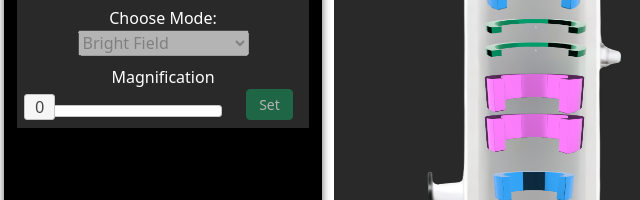
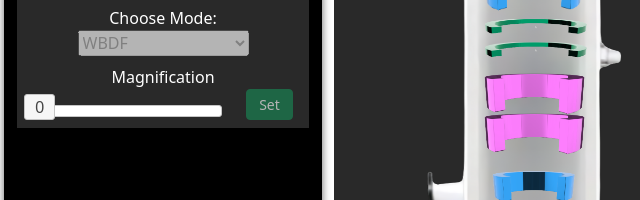
Before and after one commit to virtual-labs/exp-advanced-imaging-in-tem-iitk, a plain HTML site: page experiment/simulation/iframes/simulator.html in a window 1280 px wide. Shown: the part 431-631 px from the top of the page, 0-640 px from the left. Drawn offline with nearby package versions, Linux system fonts and the light colour scheme.

Commit message:
simulation updated

```diff
--- a/experiment/simulation/iframes/simulator.html
+++ b/experiment/simulation/iframes/simulator.html
@@ -106,7 +106,7 @@
 <div class="padd-3">
   <label for="input">Choose Mode: </label>
   <select class="imgMode" onchange="change()" id="position" disabled>
-    <option selected value="1">Bright Field</option>
+    <option selected value="1">WBDF</option>
     <option value="2">Bright Field(HAADF)</option>
     <option value="3">Dark Field(CDF)</option>
     <option value="4">Diffraction(SADP)</option>
```
